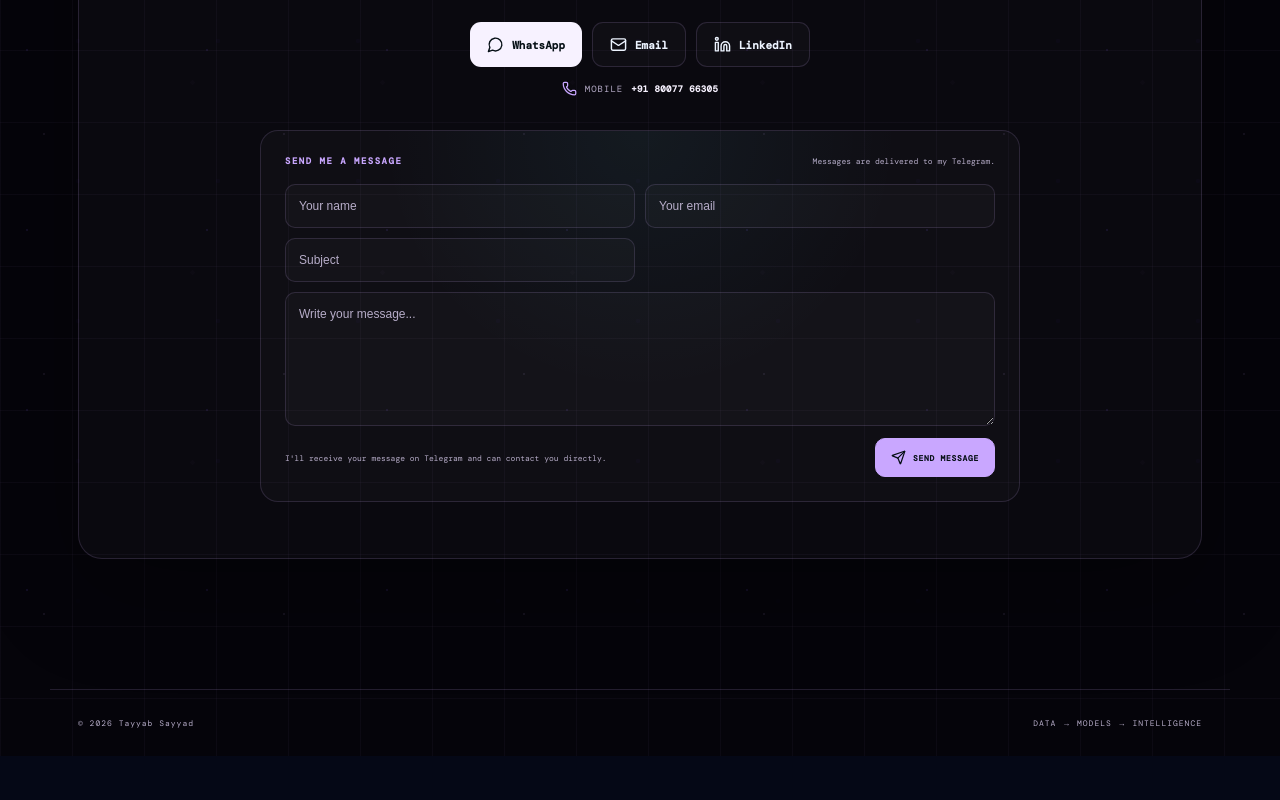
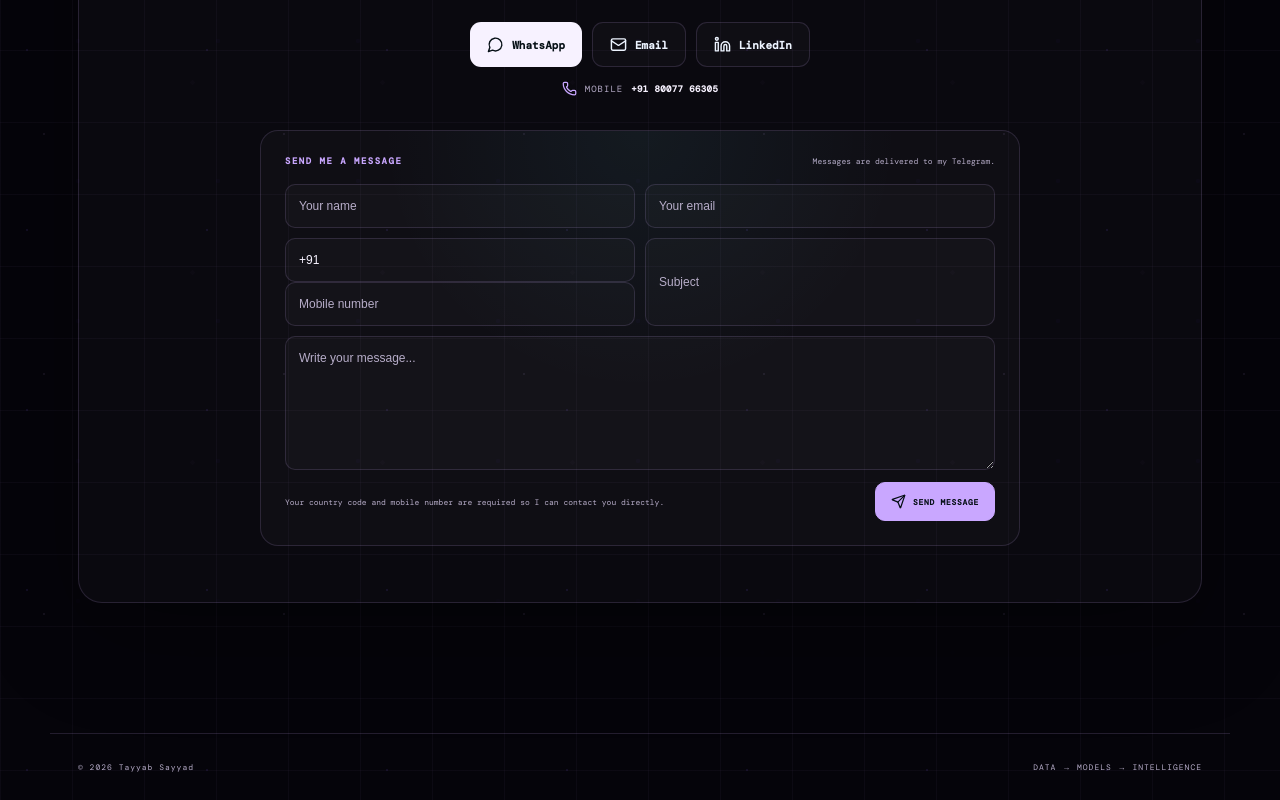
Before and after one commit to tshamshuddinsayyad/portfolio, a React (Vite) app: page / in a window 1280 px wide. Shown: the part 10338-11138 px from the top of the page. Before the commit the page ends 11094 px from the top, so only its background shows below. Built offline with nearby package versions, Linux system fonts and the light colour scheme.

Commit message:
Add required phone details to Telegram contact form

```diff
--- a/src/main.jsx
+++ b/src/main.jsx
@@ -825,7 +825,7 @@ function InterestTyping() {
 }
 
 function ContactForm() {
-  const [form, setForm] = useState({ name: "", email: "", subject: "", message: "", website: "" });
+  const [form, setForm] = useState({ name: "", email: "", countryCode: "+91", mobile: "", subject: "", message: "", website: "" });
   const [status, setStatus] = useState({ type: "", text: "" });
   const [sending, setSending] = useState(false);
 
@@ -847,7 +847,7 @@ function ContactForm() {
       });
       const data = await response.json().catch(() => ({}));
       if (!response.ok) throw new Error(data?.message || "Could not send the message.");
-      setForm({ name: "", email: "", subject: "", message: "", website: "" });
+      setForm({ name: "", email: "", countryCode: "+91", mobile: "", subject: "", message: "", website: "" });
       setStatus({ type: "success", text: "Message sent. I'll get back to you soon." });
     } catch (error) {
       setStatus({ type: "error", text: error.message || "Could not send the message. Please try again." });
@@ -865,11 +865,15 @@ function ContactForm() {
       <form className="contact-form" onSubmit={submit}>
         <input aria-label="Your name" value={form.name} onChange={e => updateField("name", e.target.value)} placeholder="Your name" maxLength={80} required />
         <input aria-label="Your email" type="email" value={form.email} onChange={e => updateField("email", e.target.value)} placeholder="Your email" maxLength={160} required />
+        <div className="contact-phone-fields">
+          <input aria-label="Country code" className="country-code" type="text" value={form.countryCode} onChange={e => updateField("countryCode", e.target.value.replace(/[^+\d]/g, "").replace(/(?!^)\+/g, "").slice(0, 5))} placeholder="+91" maxLength={5} required />
+          <input aria-label="Mobile number" type="tel" inputMode="numeric" autoComplete="tel-national" value={form.mobile} onChange={e => updateField("mobile", e.target.value.replace(/\D/g, "").slice(0, 15))} placeholder="Mobile number" maxLength={15} pattern="[0-9]{7,15}" required />
+        </div>
         <input aria-label="Subject" value={form.subject} onChange={e => updateField("subject", e.target.value)} placeholder="Subject" maxLength={120} required />
         <textarea aria-label="Your message" value={form.message} onChange={e => updateField("message", e.target.value)} placeholder="Write your message..." maxLength={3000} rows={6} required />
         <input className="contact-honeypot" aria-hidden="true" tabIndex="-1" autoComplete="off" value={form.website} onChange={e => updateField("website", e.target.value)} />
         <div className="contact-form-bottom">
-          <small>I'll receive your message on Telegram and can contact you directly.</small>
+          <small>Your country code and mobile number are required so I can contact you directly.</small>
           <button type="submit" disabled={sending}><Send size={15}/> {sending ? "SENDING..." : "SEND MESSAGE"}</button>
         </div>
         {status.text && <div className={"contact-form-status " + status.type} role="status">{status.text}</div>}
@@ -1011,7 +1015,7 @@ function App() {
         <div className="contact-box">
           <div className="section-label">09 — CONNECT</div>
           <h2>Have an idea?<br/><em>Let's build it.</em></h2>
-          <p>AI, data, web development or an interesting experiment — I'm always open to meaningful projects and conversations.</p>
+          <p className="contact-intro">AI, data, web development or an interesting experiment — I'm always open to meaningful projects and conversations.</p>
           <div className="contact-actions"><a className="primary" href={profile.whatsapp} target="_blank" rel="noreferrer"><MessageCircle size={17}/> WhatsApp</a><a className="secondary" href={"mailto:"+profile.email}><Mail size={17}/> Email</a><a className="secondary" href={profile.linkedin} target="_blank" rel="noreferrer"><Linkedin size={17}/> LinkedIn</a></div><div className="contact-phone"><Phone size={15}/><span>Mobile</span><a href={"tel:"+profile.phone.replace(/\s/g,"")}>{profile.phone}</a></div>
           <ContactForm />
         </div>
```
